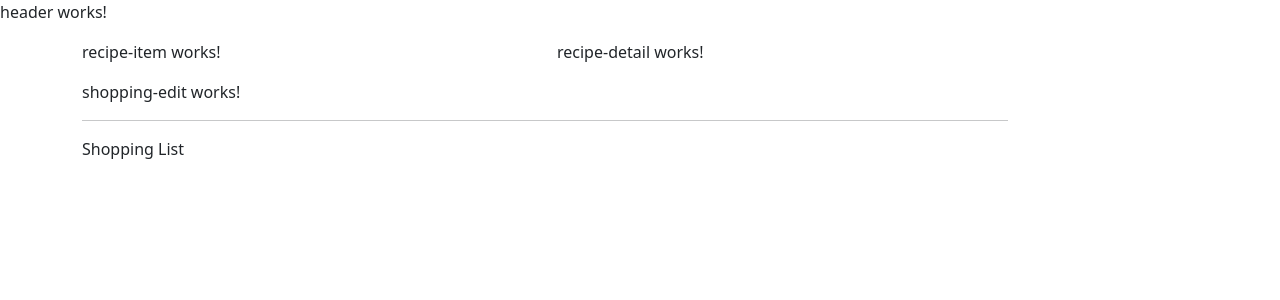
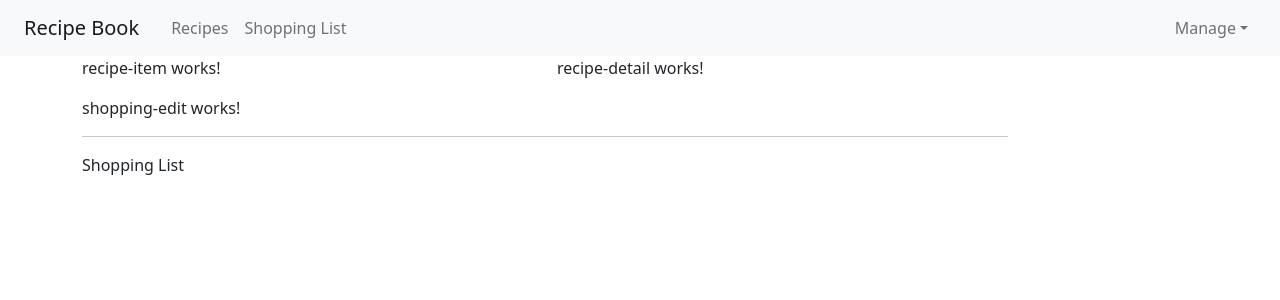
Before and after one commit to rahul0101rock/Recipe-book-with-Shopping-list, an Angular app: page / in a window 1280 px wide. Shown: the top 300 px of the page. Built offline with nearby package versions, Linux system fonts and the light colour scheme.

Commit message:
Added navbar

```diff
--- a/src/app/header/header.component.html
+++ b/src/app/header/header.component.html
@@ -1 +1,21 @@
-<p>header works!</p>
+<nav class="navbar navbar-expand-lg navbar-light bg-light">
+    <a class="navbar-brand mx-4" href="/">Recipe Book</a>
+    <button data-bs-toggle="collapse" class="navbar-toggler mx-4" data-bs-target="#navdata">
+        <span class="navbar-toggler-icon"></span>
+    </button>
+    <div class="collapse navbar-collapse" id="navdata">
+        <ul class="navbar-nav navbar-right">
+            <li class="nav-item">
+                <a class="nav-link mx-4 mx-md-0" href="#">Recipes</a>
+            </li>
+            <li>
+                <a class="nav-link mx-4 mx-md-0" href="#">Shopping List</a>
+            </li>
+        </ul>
+        <ul class="navbar-nav ms-auto mx-4">
+            <li class="nav-item mx-4 mx-md-0">
+                <a class="dropdown-toggle nav-link" href="#">Manage</a>
+            </li>
+        </ul>
+    </div>
+</nav>
```
